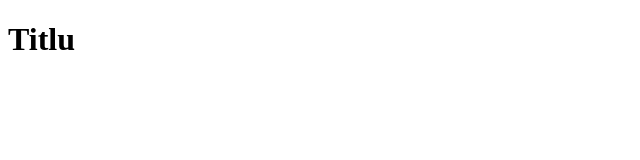
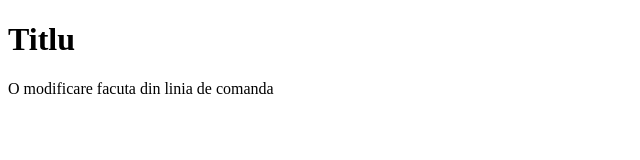
Before and after one commit to licaret/demo, a plain HTML site: page index.html in a window 1280 px wide. Shown: the whole page, without its empty margins (0-640 px from the left). Drawn offline with Linux system fonts and the light colour scheme.

Commit message:
New paragraph added in index.html

```diff
--- a/index.html
+++ b/index.html
@@ -5,5 +5,6 @@
 </head>
 <body>
     <h1>Titlu</h1>
+    <p>O modificare facuta din linia de comanda</p>
 </body>
 </html>
```
